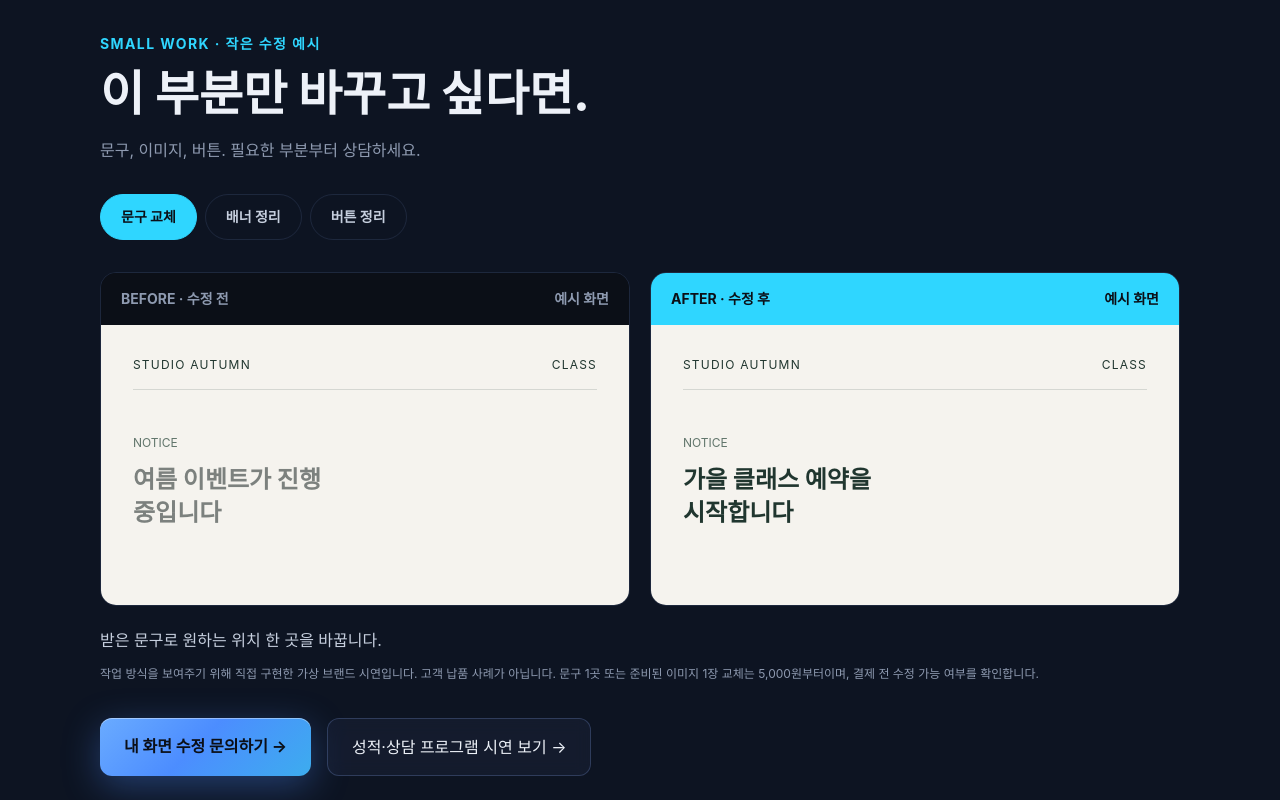
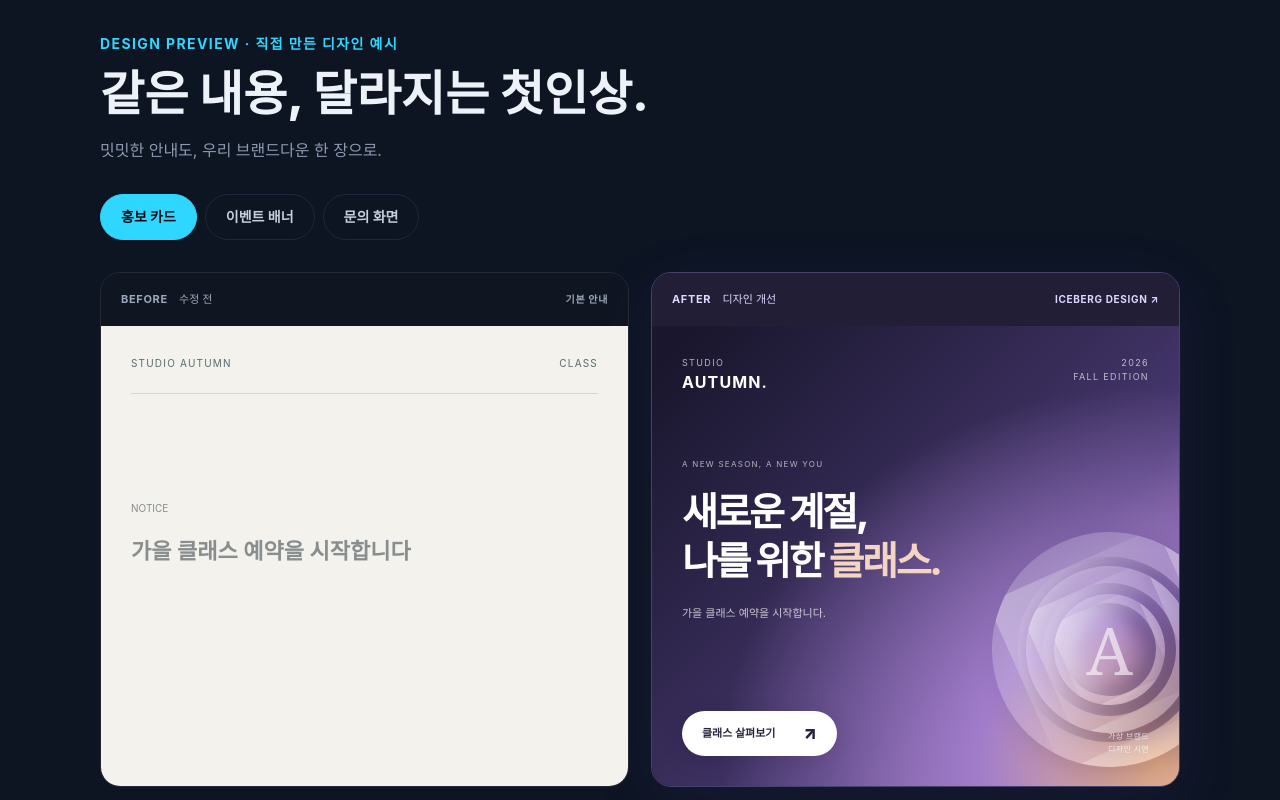
Before and after one commit to mugoori2-png/iceberg-web, a Next.js app: page / in a window 1280 px wide. Shown: the part 1640-2440 px from the top of the page. Built offline with nearby package versions, Linux system fonts and the light colour scheme; a web font is replaced by a local one.

Commit message:
Redesign portfolio previews with gradient editorial cards

```diff
--- /dev/null
+++ b/app/components/SmallWorkDemo.module.css
@@ -0,0 +1,36 @@
+.comparison{display:grid;grid-template-columns:1fr 1fr;gap:22px}
+.frame{min-width:0;border:1px solid #ffffff18;border-radius:20px;overflow:hidden}
+.caption{display:flex;align-items:center;justify-content:space-between;gap:8px;padding:18px 20px;background:#101522;color:#9ca9bd;font-size:11px;font-weight:700;letter-spacing:.06em}
+.caption small{margin-left:8px;font-size:11px;font-weight:400;letter-spacing:0}
+.caption>span:last-child{font-size:10px}
+.afterFrame{border-color:#b1a2ff55;box-shadow:0 16px 65px #7161db18}
+.afterCaption{background:#211e35;color:#ded6ff}
+.before,.artboard{height:460px;position:relative;padding:30px}
+.before{background:#f3f2ed;color:#888d8e}
+.oldHeader{display:flex;justify-content:space-between;border-bottom:1px solid #d3d5d0;padding-bottom:22px;font-size:10px;letter-spacing:.12em;color:#596a6b}
+.oldContent{margin-top:100px;max-width:310px}
+.oldContent>span{font-size:10px}.oldContent p{font-size:22px;font-weight:600;line-height:1.6;margin:16px 0}
+.oldButton{display:inline-block;padding:8px 22px;border:1px solid #bfc5c1;border-radius:3px}
+.artboard{isolation:isolate;color:white;display:flex;flex-direction:column;overflow:hidden;background:#241b49}
+.theme0{background:radial-gradient(ellipse at 96% 95%,#f3b98d 0%,#a17cca 25%,transparent 61%),linear-gradient(135deg,#19162d 5%,#46376e 65%,#a77fc0)}
+.theme1{background:radial-gradient(ellipse at 95% 90%,#eadb9b 0%,#80ad8c 30%,transparent 64%),linear-gradient(140deg,#102d2d,#295d52 72%,#8ba777)}
+.theme2{background:radial-gradient(ellipse at 100% 100%,#bba7f8 0%,#5476c4 30%,transparent 65%),linear-gradient(135deg,#101e38,#293c68 65%,#6685c5)}
+.glow{position:absolute;inset:0;z-index:-1;opacity:.2;background-image:repeating-linear-gradient(0deg,transparent,transparent 3px,#ffffff15 4px);pointer-events:none}
+.artHeader{display:flex;justify-content:space-between;align-items:flex-start;font-size:9px;line-height:1.6;letter-spacing:.15em;color:#ffffffab}
+.artHeader b{font-size:16px;color:#fff;letter-spacing:.07em}.artHeader>span:last-child{text-align:right}
+.artCopy{position:relative;z-index:2;margin-top:54px}
+.eyebrow{font-size:8px;letter-spacing:.16em;color:#ffffffa8}
+.artCopy h3{margin:15px 0 18px;font-size:clamp(27px,3.1vw,39px);line-height:1.25;letter-spacing:-.06em;font-weight:800}
+.artCopy em{font-style:normal;color:#f3d5c2}.theme1 .artCopy em{color:#e3efb7}.theme2 .artCopy em{color:#b7d8ff}
+.artCopy p{font-size:11px;line-height:1.8;color:#ffffffba;max-width:290px}
+.sculpture{position:absolute;width:235px;height:235px;right:-48px;bottom:19px;z-index:1;transform:rotate(-24deg);pointer-events:none}
+.sculpture i{position:absolute;inset:0;border-radius:50%;border:25px solid #fff3;background:linear-gradient(135deg,#ffffff50,#ffffff02 60%);box-shadow:inset 8px 8px 18px #ffffff55,inset -14px -10px 22px #26164d66,10px 20px 30px #11072630}
+.sculpture i:nth-child(2){inset:34px;border-width:17px}.sculpture i:nth-child(3){inset:62px;border-width:9px}
+.sculpture>span{position:absolute;inset:0;display:grid;place-items:center;font-size:66px;font-weight:300;font-family:Georgia,serif;color:#fff9;transform:rotate(24deg)}
+.theme1 .sculpture{transform:rotate(-32deg);border-radius:50% 50% 12px 12px}.theme1 .sculpture i{border-radius:48% 48% 8px 8px}
+.theme2 .sculpture{transform:rotate(25deg)}.theme2 .sculpture i{border-radius:30%}
+.artFooter{position:relative;z-index:2;margin-top:auto;display:flex;justify-content:space-between;align-items:end;gap:10px}
+.demoCta{display:flex;align-items:center;gap:28px;background:#fff;color:#28233c;border:1px solid #fff9;border-radius:999px;padding:13px 19px;font-size:11px;font-weight:700;box-shadow:0 6px 22px #16102b20}
+.demoCta b{font-size:17px;line-height:1}.artFooter>span:last-child{font-size:8px;text-align:right;line-height:1.6;letter-spacing:.04em;color:#ffffffb8}
+@media(max-width:767px){.comparison{grid-template-columns:1fr;gap:18px}.before{height:230px;padding:25px}.oldContent{margin-top:35px}.oldContent p{font-size:19px}.artboard{height:440px;padding:26px}.artCopy h3{font-size:34px}.caption{padding:15px 20px}.sculpture{width:210px;height:210px;right:-50px;bottom:20px}}
+@media(max-width:360px){.artboard{padding:20px}.artCopy h3{font-size:29px}.artCopy p{font-size:10px}.demoCta{gap:15px;padding:12px 15px}}
--- a/app/components/SmallWorkDemo.tsx
+++ b/app/components/SmallWorkDemo.tsx
@@ -1,11 +1,12 @@
 "use client";
 
 import { useState } from "react";
+import styles from "./SmallWorkDemo.module.css";
 
 const examples = [
-  { title: "문구 교체", before: "여름 이벤트가 진행 중입니다", after: "가을 클래스 예약을 시작합니다", note: "받은 문구로 원하는 위치 한 곳을 바꿉니다." },
-  { title: "배너 정리", before: "이벤트 안내", after: "가을 클래스", note: "준비된 이미지 한 장을 교체합니다. 새 디자인 제작은 별도 상담입니다." },
-  { title: "버튼 정리", before: "자세한 사항은 문의해주세요", after: "수업 문의하기 →", note: "버튼 문구·모양·연결 주소를 확인합니다. 작업 범위에 따라 견적을 안내합니다." },
+  { title: "홍보 카드", before: "가을 클래스 예약을 시작합니다", note: "같은 소식도 제목의 크기, 배경과 여백을 정리하면 먼저 눈에 들어옵니다." },
+  { title: "이벤트 배너", before: "가을 클래스 안내 · 나에게 맞는 수업을 만나보세요", note: "흩어진 안내를 하나의 메시지로 모으고, 브랜드 색상과 그래픽으로 분위기를 만듭니다." },
+  { title: "문의 화면", before: "궁금한 수업이 있으신가요? 자세한 사항은 문의해주세요", note: "문의할 이유와 다음 행동이 보이도록 제목, 안내와 버튼을 함께 정리합니다." },
 ];
 
 export default function SmallWorkDemo() {
@@ -13,27 +14,37 @@ export default function SmallWorkDemo() {
   const example = examples[selected];
   return <section id="proof" className="scroll-mt-24 border-y border-line bg-navy2 px-5 py-20 md:px-10">
     <div className="mx-auto max-w-[1080px]">
-      <p className="text-sm font-bold tracking-widest text-cyan">SMALL WORK · 작은 수정 예시</p>
-      <h2 className="mt-4 text-3xl font-extrabold leading-tight md:text-5xl">이 부분만 바꾸고 싶다면.</h2>
-      <p className="mt-5 text-muted">문구, 이미지, 버튼. 필요한 부분부터 상담하세요.</p>
+      <p className="text-sm font-bold tracking-widest text-cyan">DESIGN PREVIEW · 직접 만든 디자인 예시</p>
+      <h2 className="mt-4 text-3xl font-extrabold leading-tight md:text-5xl">같은 내용, 달라지는 첫인상.</h2>
+      <p className="mt-5 text-muted">밋밋한 안내도, 우리 브랜드다운 한 장으로.</p>
       <div className="my-8 flex flex-wrap gap-2" role="group" aria-label="작업 예시 선택">
         {examples.map((item, index) => <button type="button" key={item.title} aria-pressed={selected === index} onClick={() => setSelected(index)} className={`rounded-full border px-5 py-3 text-sm font-bold ${selected === index ? "border-cyan bg-cyan text-navy" : "border-line text-soft"}`}>{item.title}</button>)}
       </div>
-      <div className="grid gap-5 md:grid-cols-2" aria-live="polite">
-        {[false, true].map(after => <figure key={String(after)} className="overflow-hidden rounded-2xl border border-line">
-          <figcaption className={`flex items-center justify-between px-5 py-4 text-sm font-bold ${after ? "bg-cyan text-navy" : "bg-navy text-muted"}`}><span>{after ? "AFTER · 수정 후" : "BEFORE · 수정 전"}</span><span>예시 화면</span></figcaption>
-          <div className="flex min-h-[280px] flex-col bg-[#f5f3ee] p-6 text-[#20362f] md:p-8">
-            <div className="flex items-center justify-between border-b border-[#20362f]/15 pb-4 text-xs tracking-widest"><span>STUDIO AUTUMN</span><span>CLASS</span></div>
-            <div className="flex flex-1 flex-col justify-center py-8">
-              {selected === 0 && <><p className="mb-3 text-xs text-[#61756b]">NOTICE</p><p className={`max-w-[280px] text-2xl font-bold leading-snug ${after ? "text-[#20362f]" : "text-[#7c817e]"}`}>{after ? example.after : example.before}</p></>}
-              {selected === 1 && <div className={`rounded-xl p-6 ${after ? "bg-[#20362f] text-[#e4f4b5]" : "bg-[#dfddd7] text-[#73716b]"}`}><p className="text-xs tracking-widest">{after ? "AUTUMN · 2026" : "SUMMER · 2026"}</p><p className="mt-4 text-3xl font-bold">{after ? example.after : example.before}</p><p className="mt-3 text-xs">{after ? "나에게 맞는 수업을 만나보세요" : "새로운 소식을 확인하세요"}</p></div>}
-              {selected === 2 && <><p className="mb-6 text-xl font-bold">궁금한 수업이 있으신가요?</p><span className={`self-start rounded-lg px-5 py-4 text-sm ${after ? "bg-[#20362f] font-bold text-[#e4f4b5]" : "border border-[#c4c7c1] text-[#6e776f]"}`}>{after ? example.after : example.before}</span><p className="mt-3 text-xs text-[#61756b]">버튼 디자인 예시입니다.</p></>}
+      <div className={styles.comparison} aria-live="polite">
+        <figure className={styles.frame}>
+          <figcaption className={styles.caption}><span>BEFORE <small>수정 전</small></span><span>기본 안내</span></figcaption>
+          <div className={styles.before}>
+            <div className={styles.oldHeader}>STUDIO AUTUMN <span>CLASS</span></div>
+            <div className={styles.oldContent}><span>NOTICE</span><p>{example.before}</p>{selected === 2 && <span className={styles.oldButton}>문의하기</span>}</div>
+          </div>
+        </figure>
+        <figure className={`${styles.frame} ${styles.afterFrame}`}>
+          <figcaption className={`${styles.caption} ${styles.afterCaption}`}><span>AFTER <small>디자인 개선</small></span><span>ICEBERG DESIGN ↗</span></figcaption>
+          <div className={`${styles.artboard} ${styles["theme" + selected]}`}>
+            <div className={styles.glow} aria-hidden="true" />
+            <div className={styles.artHeader}><span>STUDIO<br/><b>AUTUMN.</b></span><span>2026<br/>FALL EDITION</span></div>
+            <div className={styles.artCopy}>
+              <span className={styles.eyebrow}>{["A NEW SEASON, A NEW YOU", "MAKE TIME FOR YOURSELF", "LET’S FIND YOUR CLASS"][selected]}</span>
+              <h3>{selected === 0 ? <>새로운 계절,<br/>나를 위한 <em>클래스.</em></> : selected === 1 ? <>일상에 더하는<br/><em>작은 취향.</em></> : <>나에게 맞는 수업,<br/><em>함께 찾아볼까요?</em></>}</h3>
+              <p>{["가을 클래스 예약을 시작합니다.", "나에게 맞는 가을 클래스를 만나보세요.", "관심 있는 수업과 가능한 시간을 알려주세요."][selected]}</p>
             </div>
+            <div className={styles.sculpture} aria-hidden="true"><i/><i/><i/><span>{selected === 1 ? "a." : "A"}</span></div>
+            <div className={styles.artFooter}><span className={styles.demoCta}>{["클래스 살펴보기", "가을 클래스 보기", "수업 문의하기"][selected]} <b>↗</b></span><span>가상 브랜드<br/>디자인 시연</span></div>
           </div>
-        </figure>)}
+        </figure>
       </div>
       <p className="mt-5 leading-7 text-soft">{example.note}</p>
-      <p className="mt-2 text-xs leading-6 text-muted">작업 방식을 보여주기 위해 직접 구현한 가상 브랜드 시연입니다. 고객 납품 사례가 아닙니다. 문구 1곳 또는 준비된 이미지 1장 교체는 5,000원부터이며, 결제 전 수정 가능 여부를 확인합니다.</p>
+      <p className="mt-2 text-xs leading-6 text-muted">직접 제작한 가상 브랜드 디자인 시연으로, 고객 납품 사례가 아닙니다. 위와 같은 새 디자인·배경·레이아웃 제작은 별도 견적입니다. 5,000원은 문구 1곳 또는 준비된 이미지 1장 교체 기준입니다.</p>
       <div className="mt-8 flex flex-wrap gap-4"><a href="https://kmong.com/gig/789321" className="btn-primary rounded-xl px-6 py-4 font-bold text-navy">내 화면 수정 문의하기 →</a><a href="/programs" className="btn-ghost rounded-xl px-6 py-4">성적·상담 프로그램 시연 보기 →</a></div>
     </div>
   </section>;
```
